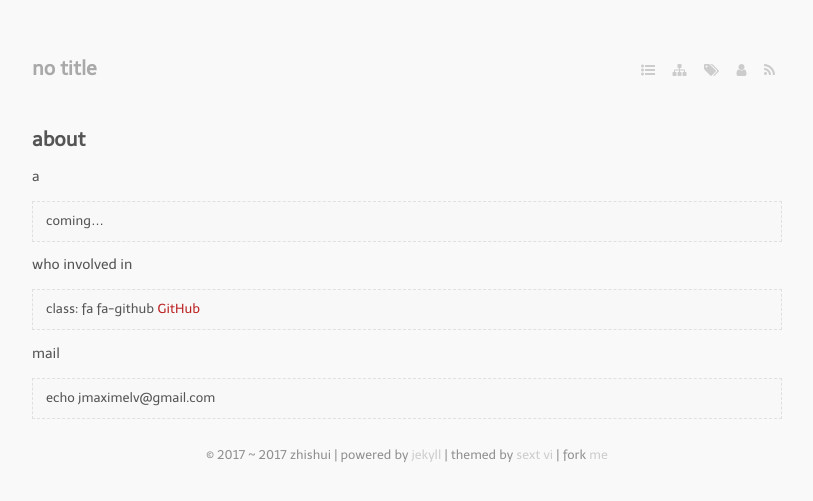
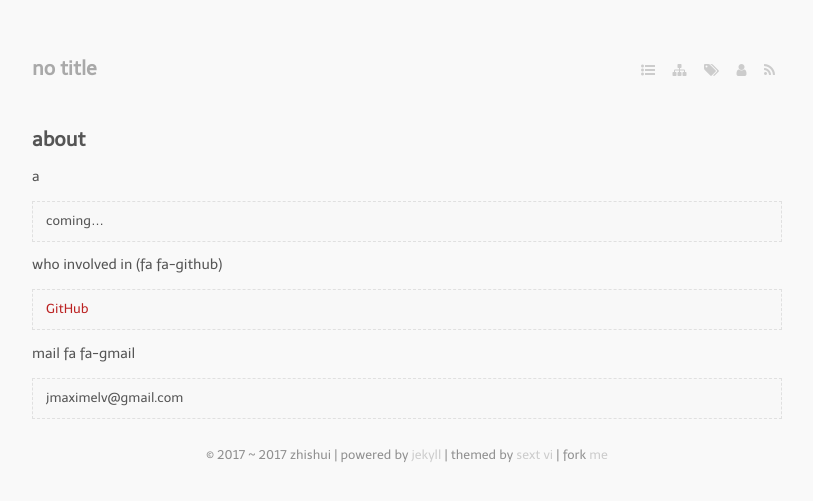
Before and after one commit to bizhishui/bizhishui.github.io, a Jekyll site: the page built from about.md, in a window 1280 px wide. Shown: the top 501 px of the page, without its empty margins (233-1046 px from the left). Built offline with Jekyll 4.4.1, drawn with Linux system fonts in a browser that asks for light colours; nearby versions of some CDN libraries; some web fonts are replaced.

Commit message:
continue on correct about

```diff
--- a/about.md
+++ b/about.md
@@ -7,10 +7,10 @@ a
 
 > coming...
 
-who involved in
+who involved in (fa fa-github)
 
-> class: fa fa-github [GitHub](https://github.com/bizhishui)
+> [GitHub](https://github.com/bizhishui)
 
-mail
+mail fa fa-gmail
 
-> echo jmaximelv@gmail.com
+> jmaximelv@gmail.com
```
